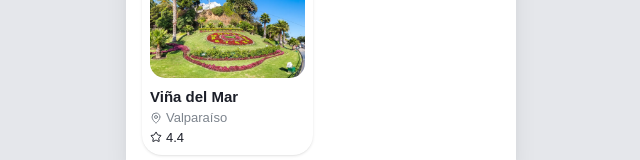
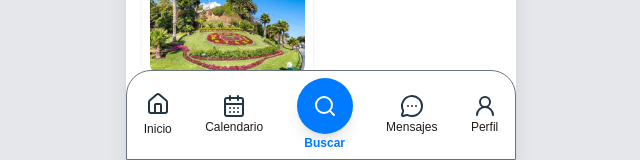
Before and after one commit to Metodologia-de-Analisis-G8/Met_Analisis_Grupo8, a React (Vite) app in the folder ENTREGA 3/FRONTEND/: page /search in a window 1280 px wide. Shown: the part 640-800 px from the top of the page, without its empty margins (319-959 px from the left). Built offline with nearby package versions, Linux system fonts and the light colour scheme.

Commit message:
Ajustes y rutas

```diff
--- a/ENTREGA 3/FRONTEND/src/views/Seach/seach.tsx
+++ b/ENTREGA 3/FRONTEND/src/views/Seach/seach.tsx
@@ -1,10 +1,16 @@
-import { Search, Mic, ChevronLeft, MapPin, Star } from "lucide-react";
+import { Search, Mic, ChevronLeft, MapPin, Star, House, CalendarDays, MessageCircleMore, UserRound } from "lucide-react";
 import { useNavigate } from "react-router-dom";
 
 export default function SearchPage() {
   const navigate = useNavigate();
   const goToHome = () => {
     navigate("/home");
+  };
+    const goToCalendar = () => {
+      navigate("/calendar");
+    };
+    const goToProfile = () => {
+      navigate("/perfil");
     };
 
   const places = [
@@ -17,7 +23,7 @@ export default function SearchPage() {
   ];
 
   return (
-    <div className="w-full h-screen bg-white flex flex-col rounded-[30px]">
+    <div className="w-full h-screen bg-white flex flex-col rounded-[30px] relative">
 
       {/* HEADER */}
     <div className="flex items-center px-4 py-4 gap-2">
@@ -44,7 +50,7 @@ export default function SearchPage() {
       </div>
 
       {/* GRID */}
-      <div className="grid grid-cols-2 gap-4 p-4 overflow-y-auto">
+      <div className="grid grid-cols-2 gap-4 p-4 overflow-y-auto pb-[120px]">
         {places.map((item) => (
           <div
             key={item.id}
@@ -67,6 +73,34 @@ export default function SearchPage() {
           </div>
         ))}
       </div>
+      <div className="absolute bottom-0 left-0 w-full h-[90px] bg-white border border-gray-500 rounded-t-[25px] flex justify-around items-center">
+        <div className="flex flex-col items-center" onClick={goToHome}>
+          <House />
+          <span className="text-black text-[12px] mt-1">Inicio</span>
+        </div>
+
+        <div className="flex flex-col items-center" onClick={goToCalendar}>
+          <CalendarDays/>
+          <span className="text-[12px] text-black">Calendario</span>
+        </div>
+
+        <div className="flex flex-col items-center">
+          <div className="w-14 h-14 bg-[#007AFF] rounded-full flex items-center justify-center shadow-lg">
+            <Search className="w-6 text-white" />
+          </div>
+          <span className="text-[12px] text-[#007AFF] font-semibold">Buscar</span>
+        </div>
+
+        <div className="flex flex-col items-center">
+          <MessageCircleMore/>
+          <span className="text-[12px] text-black">Mensajes</span>
+        </div>
+
+        <div className="flex flex-col items-center" onClick={goToProfile}>
+          <UserRound />
+          <span className="text-[12px] text-black">Perfil</span>
+        </div>
+      </div>
 
     </div>
   );
--- a/ENTREGA 3/FRONTEND/src/views/calendar/Calendar.tsx
+++ b/ENTREGA 3/FRONTEND/src/views/calendar/Calendar.tsx
@@ -23,6 +23,10 @@ export default function Calendar() {
     const goToBack = () => {
       navigate('/home');
     }
+    const goToSearch = () => {
+      navigate("/search");
+    };
+
     const [filter] = useState<"today" | "week" | "month">("today");
     return (
     <div className="w-full min-h-screen bg-white px-5 pb-10 pt-6">
@@ -113,7 +117,7 @@ export default function Calendar() {
           <span className="text-[12px] text-[#007AFF] font-semibold">Calendario</span>
         </div>
 
-        <div className="flex flex-col items-center">
+        <div className="flex flex-col items-center" onClick={goToSearch}>
           <div className="w-14 h-14 bg-[#007AFF] rounded-full flex items-center justify-center shadow-lg">
             <Search className="w-6 text-white" />
           </div>
```
Also changed, not shown: ENTREGA 3/FRONTEND/public/img/estrella.png (deleted). Lines whose indentation alone changed are shown as unchanged.
